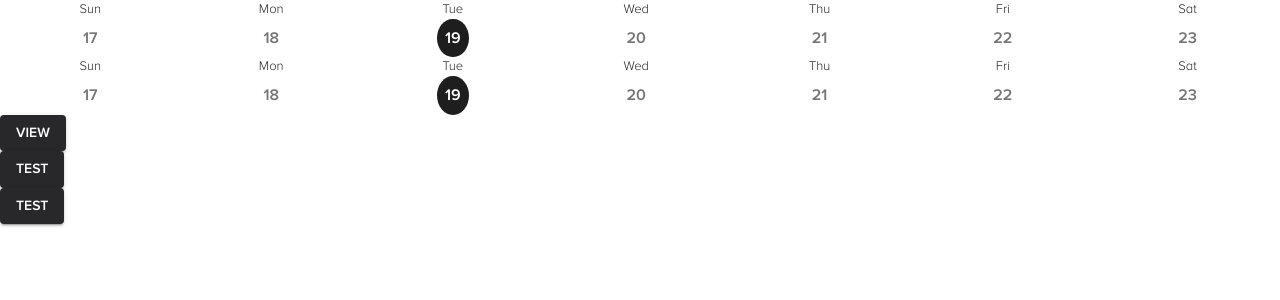
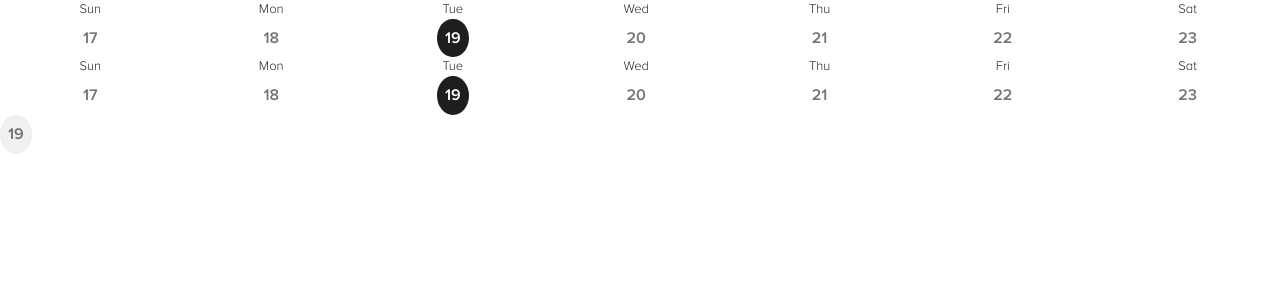
Before and after one commit to joshc321/cypress, a React (Create React App) app in the folder frontend/: page /test in a window 1280 px wide. Shown: the top 300 px of the page. Built offline with nearby package versions, Linux system fonts and the light colour scheme.

Commit message:
updated calendar scroll bar, fixed slide issue

```diff
--- a/frontend/src/modules/components/calendarTopView.js
+++ b/frontend/src/modules/components/calendarTopView.js
@@ -1,4 +1,4 @@
-import {Button, IconButton, Typography, Stack
+import {IconButton, Typography, Stack
 } from '@mui/material';
 
 import moment from 'moment';
@@ -28,7 +28,7 @@ function weekDays(startDate){
       <IconButton sx={{
         backgroundColor:backGroundColor(date, selectedDate)
         }}
-        key={date} onClick={() => handleClick(date.startOf('day'))}>
+        onClick={() => handleClick(date.startOf('day'))}>
         <Typography color={date.dayOfYear() === moment().dayOfYear() ? 'common.white' : ''} >{date.date()}</Typography>
       </IconButton>
     )
@@ -42,7 +42,7 @@ function CalendarTopView({weeksPastToday, selectedDate, handleClick})
   return(
     <Stack key={weeksPastToday} flexDirection='row' justifyContent='space-around' alignItems='baseline'>
       {weekList.map((date, index) => (
-      <Stack key={date} direction='column' alignItems='center'>
+      <Stack direction='column' alignItems='center'>
         <Typography
           sx={{
             fontFamily: "Proxima Nova Alt",
--- a/frontend/src/modules/routes/calendar.js
+++ b/frontend/src/modules/routes/calendar.js
@@ -22,17 +22,18 @@ SwiperCore.use([Virtual])
 export default function Calendar() {
   //swiper data
   const [swiperRef, setSwiperRef] = useState(null);
-  const appendNumber = useRef(2);
-  const prependNumber = useRef(-2);
-  const todayNumber = useRef(2);
+  const appendNumber = useRef(4);
+  const prependNumber = useRef(-30);
+  const todayNumber = useRef(30);
   const swipeToSpeed = useRef(500);
+  const initialSlide = useRef(30)
 
   //date date
   const [selectedDate, setSelectedDate] = useState(moment().startOf('day'))
 
   // Create array with 500 slides
   const [slides, setSlides] = useState(
-   [-2,-1,0,1,2]
+    Array.from({length: 35}, (_, i) => i - 30)
   );
 
   const prepend = () => {
@@ -71,10 +72,12 @@ export default function Calendar() {
 
     if(activeIndex > previousIndex)
     {
+      console.log("adding 1")
       setSelectedDate(moment(selectedDate).add(1,'week').startOf('day'))
     }
     else if(activeIndex < previousIndex)
     {
+      console.log("subtracting 1")
       setSelectedDate(moment(selectedDate).subtract(1,'week').startOf('day'))
     }
 
@@ -99,6 +102,11 @@ export default function Calendar() {
     swiperRef.slideTo(index, 0);
   }
 
+  const homeSlide = () => {
+    setSlide(todayNumber.current);
+    setSelectedDate(moment().startOf('day'))
+  }
+
   return (
     <>
       <Paper
@@ -112,7 +120,7 @@ export default function Calendar() {
       >
 
         <Stack sx={{pt: 2, px: 2}} flexDirection='row' justifyContent='space-between'>
-          <Button onClick={() => setSlide(todayNumber.current)}>
+          <Button onClick={homeSlide}>
             {selectedDate.format("MMMM YYYY")}
           </Button>
           <Box>
@@ -132,7 +140,8 @@ export default function Calendar() {
           // onReachBeginning={() => prepend()}
           // onSlideChangeTransitionStart={onStartSlideChange}
           onSlideChangeTransitionEnd={onSlideChange}
-          initialSlide={2}
+          initialSlide={initialSlide.current}
+          onAfterInit={() => setSelectedDate(moment().startOf('day'))}
           virtual
         >
           {slides.map((slideContent, index) => (
@@ -144,7 +153,7 @@ export default function Calendar() {
         <Button onClick={() => console.log(selectedDate.format())}>
           values
         </Button>
-        <CalendarTopView weeksPastToday={1} selectedDate={selectedDate} handleClick={setSelectedDate}/>
+
       </Paper>
     </>
   );
--- a/frontend/src/modules/routes/test.js
+++ b/frontend/src/modules/routes/test.js
@@ -1,77 +1,49 @@
-import {Button, IconButton, Typography, Stack
+import SwiperCore, { Virtual } from 'swiper';
+import { Swiper, SwiperSlide, useSwiper } from 'swiper/react';
+
+import {IconButton, Typography, Stack
 } from '@mui/material';
 
 import moment from 'moment';
 
 import { useState } from 'react';
 
+// Import Swiper styles
+import 'swiper/css';
 import CalendarTopView from '../components/calendarTopView';
 
+// install Virtual module
+SwiperCore.use([Virtual])
+
+function backGroundColor(date, selectedDate)
+  {if(date.dayOfYear() === selectedDate.dayOfYear()){
+      return '#f0f0f0'
+    }
+    else{
+      return ''
+    }
+  }
 
 function Test() {
-
-    const [buttonVar, setButtonVar] = useState("contained")
-
     const [selectedDate, setSelectedDate] = useState(moment().startOf('day'))
-
-    const [slides, setSlides] = useState(
-        Array.from({ length: 1 }).map((_, index) => <CalendarTopView weeksPastToday={index} selectedDate={selectedDate} handleClick={setSelectedDate}/>)
-      );
-
-    const [buttons, setButtons] = useState(
-        Array.from({ length: 1 }).map((_, index) => <Button variant={buttonVar}>test</Button>)
-    );
-
 
     const handleClick = (newDate) => {
         setSelectedDate(newDate)
-        const newSlides = slides.map(obj => {
-
-            console.log(obj)
-
-            return obj;
-
-        })
-
-        setSlides(newSlides)
+        console.log(newDate.format())
     }
 
-    const handleClick2 = () => {
-        console.log("changed")
-        if(buttonVar === "contained")
-        {
-            setButtonVar("outlined")
-        }
-        else
-        {
-            setButtonVar("contained")
-        }
-    }
 
     return(
         <>
+            <CalendarTopView weeksPastToday={0} selectedDate={selectedDate} handleClick={handleClick}/>
+            <CalendarTopView weeksPastToday={0} selectedDate={selectedDate} handleClick={handleClick}/>
 
-            <CalendarTopView weeksPastToday={0} selectedDate={selectedDate} handleClick={handleClick} />
-
-
-            {slides.map((slideContent, index) => (
-                <div key={index}>
-                    {slideContent}
-                </div>
-            ))}
-
-
-            <Button onClick={handleClick2} variant={"contained"}>
-                view
-            </Button>
-
-            {buttons.map((buttonContent, index) => (
-                <div key={index}>
-                    {buttonContent}
-                </div>
-            ))}
-            <Button variant={buttonVar}>test</Button>
-
+            <IconButton sx={{
+                backgroundColor:backGroundColor(moment(), selectedDate)
+                }}
+                onClick={() => handleClick(moment().startOf('day'))}>
+                <Typography color={''} >{moment().date()}</Typography>
+            </IconButton>
         </>
     )
 }
```
